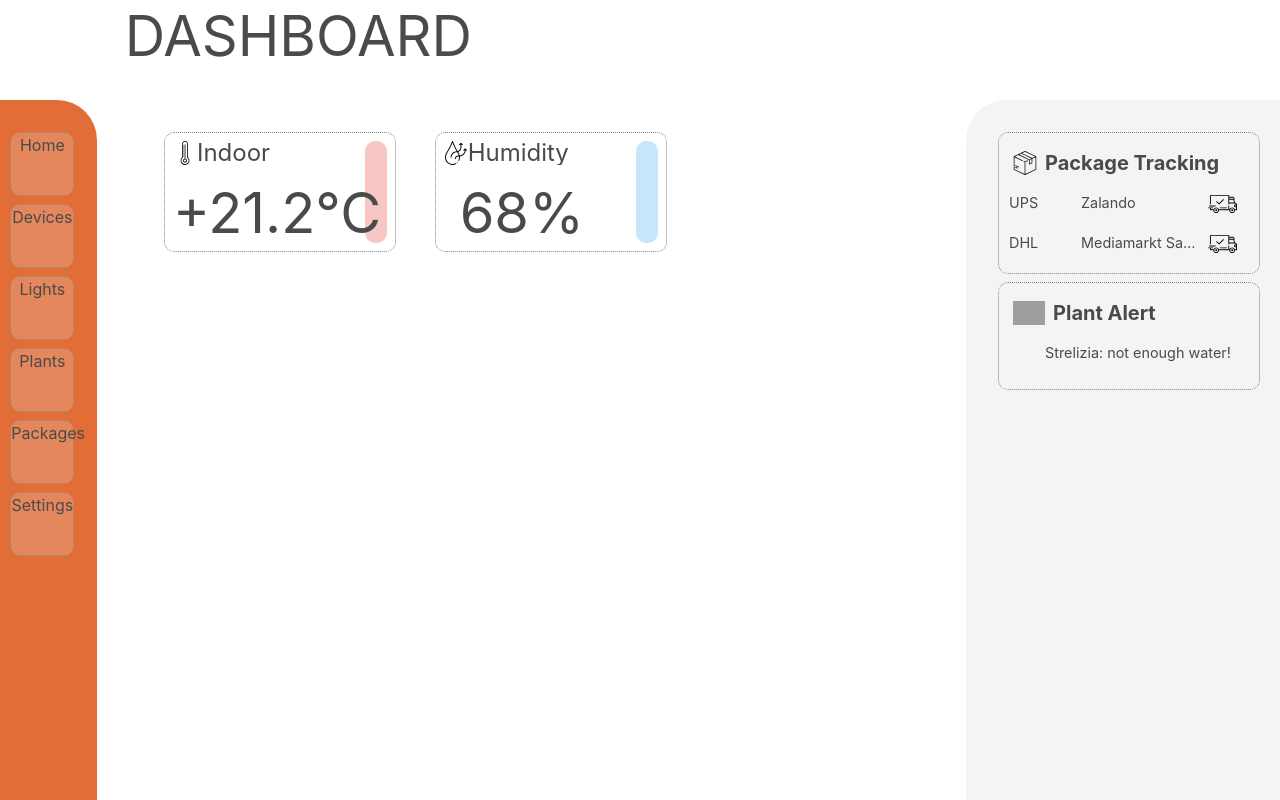
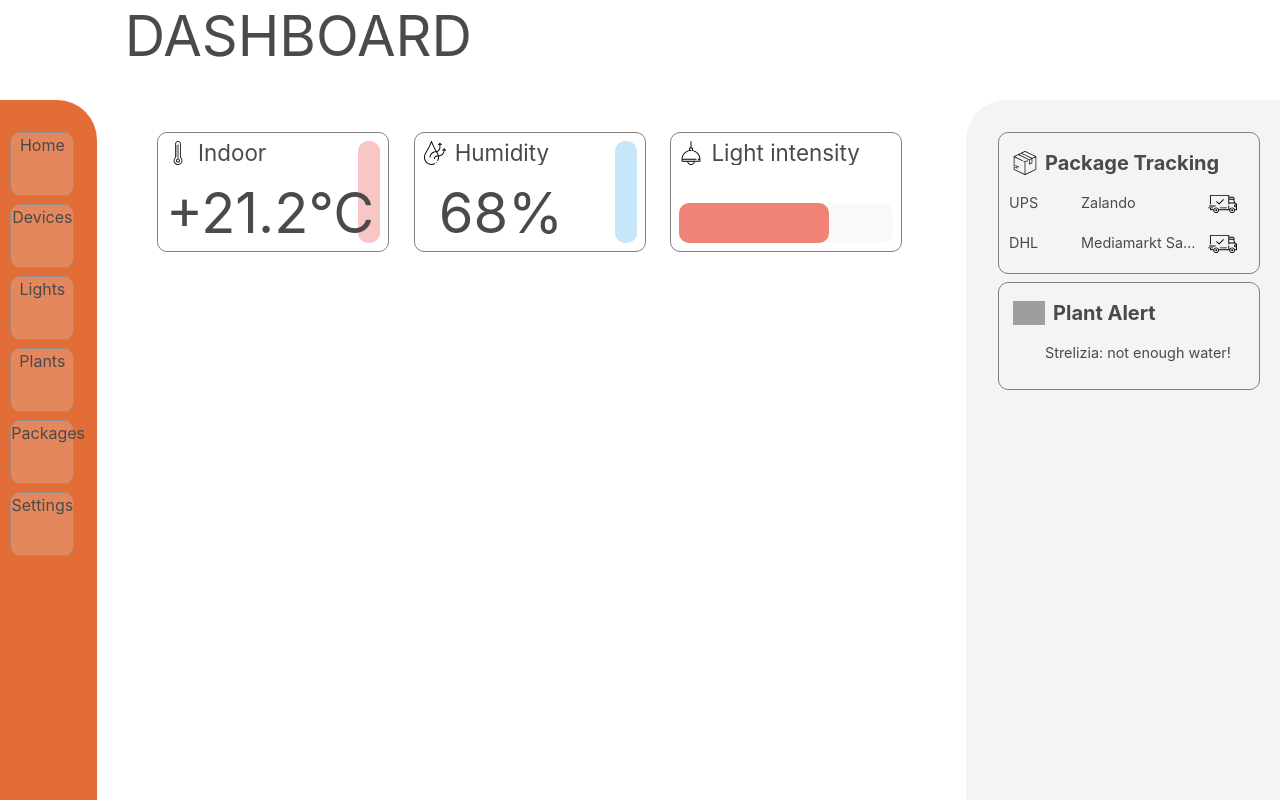
Before and after one commit to raikm/nevo, a Vue app: page /#/ in a window 1280 px wide. Shown: the top 800 px of the page. Built offline with nearby package versions, Linux system fonts and the light colour scheme; grey boxes are pictures that could not be loaded.

Commit message:
LightIntensity box created with mockup data

```diff
--- /dev/null
+++ b/src/components/MainInfoBoxes/LightIntensityMainInfoBox.vue
@@ -0,0 +1,63 @@
+<template>
+  <div class="main-info-box">
+    <div id="light-intensity-info-box" :lightintensityInfo="lightintensityInfo">
+      <div class="main-info-header">
+        <img
+          id="light-intensity-icon"
+          src="../../../public/img/icons/bulb.svg"
+        />
+        <h1 class="main-info-title" id="light-intensity-header">
+          Light intensity
+        </h1>
+      </div>
+      <div id="light-intensity-bar-border">
+        <div
+          id="light-intensity-bar"
+          :style="{ width: lightintensityInfo.value + '%' }"
+        ></div>
+      </div>
+    </div>
+  </div>
+</template>
+
+<script>
+export default {
+  name: "LightIntensityMainInfoBox",
+  components: {},
+  props: [],
+  data() {
+    return {
+      lightintensityInfo: {
+        id: 1,
+        value: 70,
+      },
+    };
+  },
+};
+</script>
+
+<style lang="scss">
+#light-intensity-info-box {
+  float: left;
+  margin-right: 10px;
+  width: 100%;
+}
+
+#light-intensity-icon {
+  float: left;
+  height: 3vh;
+}
+
+#light-intensity-bar-border {
+  background-color: rgba(245, 245, 245, 0.571);
+  border-radius: 10px;
+  width: 100%;
+}
+
+#light-intensity-bar {
+  background-color: rgba(234, 67, 48, 0.648);
+  border-radius: 10px;
+  height: 5vh;
+  margin-top: 4vh;
+}
+</style>
--- a/src/components/NewsfeedBoxes/InfoBox.vue
+++ b/src/components/NewsfeedBoxes/InfoBox.vue
@@ -32,7 +32,7 @@ export default {
 <style scoped>
 .info-box {
   border-color: grey;
-  border-style: dotted;
+  border-style: solid;
   border-radius: 10px;
   border-width: 1px;
   margin-bottom: 1vh;
--- a/src/pages/DashboardPage/index.vue
+++ b/src/pages/DashboardPage/index.vue
@@ -16,6 +16,7 @@
       <div id="mainControl" class="main-menu column">
         <TemperatureMainInfoBox />
         <HumidityMainInfoBox />
+        <LightIntensityMainInfoBox />
       </div>
       <div id="newsfeed" class="main-menu column is-3">
         <div
@@ -32,12 +33,18 @@
 
 <script>
 import TemperatureMainInfoBox from "../../components/MainInfoBoxes/TemperatureMainInfoBox";
-import HumidityMainInfoBox from  "../../components/MainInfoBoxes/HumidityMainInfoBox";
+import HumidityMainInfoBox from "../../components/MainInfoBoxes/HumidityMainInfoBox";
+import LightIntensityMainInfoBox from "../../components/MainInfoBoxes/LightIntensityMainInfoBox";
 import InfoBox from "../../components/NewsfeedBoxes/InfoBox";
 
 export default {
   name: "DashboardPage",
-  components: { InfoBox, TemperatureMainInfoBox, HumidityMainInfoBox },
+  components: {
+    InfoBox,
+    TemperatureMainInfoBox,
+    HumidityMainInfoBox,
+    LightIntensityMainInfoBox,
+  },
   data() {
     return {
       infoBoxContentList: [
@@ -145,26 +152,28 @@ export default {
 
 .main-info-box {
   border-color: grey;
-  border-style: dotted;
+  border-style: solid;
   border-radius: 10px;
   border-width: 1px;
   float: left;
   height: 15vh;
   width: 30%;
-  margin: 0 2.5%;
+  margin: 0 1.6%;
   padding: 1vh;
 }
 
 .main-info-header {
   // background-color: yellowgreen;
-  font-size: 3vh;
+  display: inline-flex;
+  font-size: 2.8vh;
   height: 3vh;
   line-height: 3vh;
   overflow: hidden;
-  display: inline-flex;
 }
 
-
+.main-info-title {
+  padding-left: 1vh;
+}
 
 #newsfeed {
   border-radius: 40px 0px;
```
Also changed, not shown: public/img/icons/bulb.svg (renamed from public/img/icons/bulb (1).svg).
